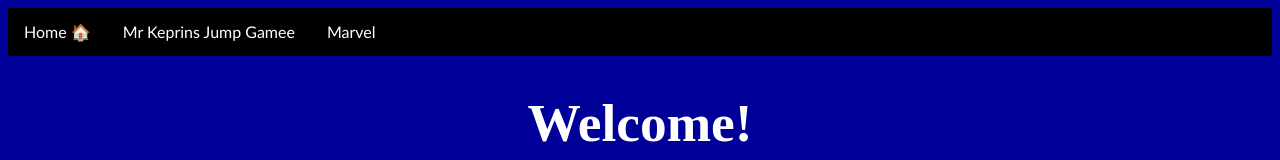
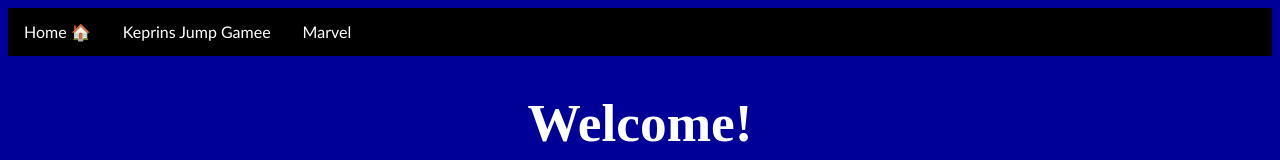
Before and after one commit to cohbev/mrkeprins.live, a plain HTML site: page index.html in a window 1280 px wide. Shown: the top 160 px of the page. Drawn offline with Linux system fonts and the light colour scheme.

Commit message:
Update index.html

```diff
--- a/index.html
+++ b/index.html
@@ -86,7 +86,7 @@ color: white
 <body>
 <ul>
   <li><a class="active" href="mywebpage.html">Home 🏠</a></li>
-  <li><a href=<a href="../dino-game/game.html">Mr Keprins Jump Gamee</a></li>
+  <li><a href=<a href="/dino-game/game.html">Keprins Jump Gamee</a></li>
   <li><a href="marvel.html">Marvel</a></li>
 </ul>
 
```
